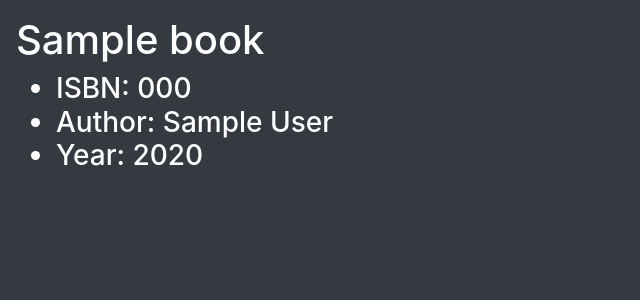
After one commit to YourAlly/Books, a Flask app: template templates/book.html in a window 1280 px wide. The commit adds this page. Shown: the top 300 px of the page, without its empty margins (0-640 px from the left). Run offline with Flask 2, Linux system fonts and the light colour scheme; the template is opened without the code that fills it: most values are stand-ins (such as "Sample title", 1, 10 or a date in 2020); some libraries are stand-ins or nearby versions.

Commit message:
Latest stable (19/06)

```diff
--- /dev/null
+++ b/admin.txt
@@ -0,0 +1,4 @@
+API_KEY="NhSKZ7HokZHKzNoANkllg"
+FLASK_APP="application.py"
+FLASK_DEBUG=1
+DATABASE_URL="postgres://zdjteslysggzzf:1c8d30e2be185f2ac9b721523503df538c036f9ebbc988aa3a154c42a6c517ea@ec2-52-202-146-43.compute-1.amazonaws.com:5432/dpp7e82v5enir"
--- a/application.py
+++ b/application.py
@@ -1,4 +1,5 @@
 import os
+import requests
 
 from flask import Flask, session, render_template, request, redirect
 from flask_session import Session
@@ -7,6 +8,9 @@ from sqlalchemy.orm import scoped_session, sessionmaker
 from werkzeug.security import generate_password_hash, check_password_hash
 
 app = Flask(__name__)
+
+if not os.getenv("API_KEY"):
+    raise RuntimeError("API_KEY not set")
 
 # Check for environment variable
 if not os.getenv("DATABASE_URL"):
@@ -29,12 +33,7 @@ def index():
     if not 'user_id' in session:
         return redirect("/login")
 
-    # Gets the name of the user
-    name = db.execute("SELECT username FROM users WHERE id = :user_id",
-    {"user_id":session["user_id"]}).fetchone()
-
-    return render_template("index.html", name = name.username)
-
+    return render_template("index.html", name = None)
 
 # Checks if form input exists in the table
 @app.route("/login", methods=["POST", "GET"])
@@ -53,7 +52,7 @@ def login():
             # Checks if the password matches
             if check_password_hash(hashed.hash, request.form.get("password")):
                 session["user_id"] = hashed.id
-                return redirect("/")
+                return render_template("index.html", name=request.form.get("username"))
             else:
                 return render_template("login.html", message="Error: Password didn't match")
 
@@ -139,13 +138,19 @@ def results():
 
     return render_template("results.html", results= results)
 
-# Returns the a page with all of the books
+# Returns a page with all of the books
 @app.route("/books")
 def books():
     results = db.execute("SELECT * FROM books").fetchall()
     return render_template("results.html", results= results)
 
-# Returns a page of a book
+# Returns a page that includes the details of the selected book
 @app.route("/books/<string:isbn>")
 def book(isbn):
-    return isbn
+    result = db.execute("SELECT * FROM books WHERE isbn = :isbn",
+    {"isbn" : isbn}).fetchone()
+
+    if result:
+        return render_template("book.html", book = result)
+    else:
+        return render_template("error.html", message="Book didn't exist", past="index.html")
--- /dev/null
+++ b/templates/book.html
@@ -0,0 +1,16 @@
+{% extends 'layout.html' %}
+
+{% block title %}
+   book.title
+{% endblock %}
+
+{% block body %}
+    <h1>{{ book.title }}</h1>
+    <h3>
+        <ul>
+            <li>ISBN: {{ book.isbn }}</li>
+            <li>Author: {{ book.author }}</li>
+            <li>Year: {{ book.year }}</li>
+        </ul>
+    </h3>
+{% endblock %}
```
Also changed, not shown: templates/index.html (+6 -3 lines), README.md.
